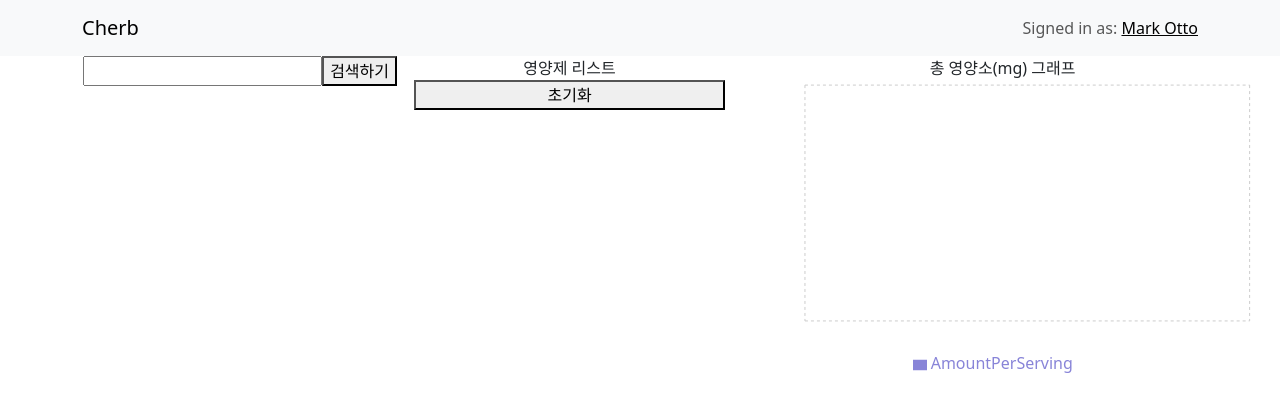
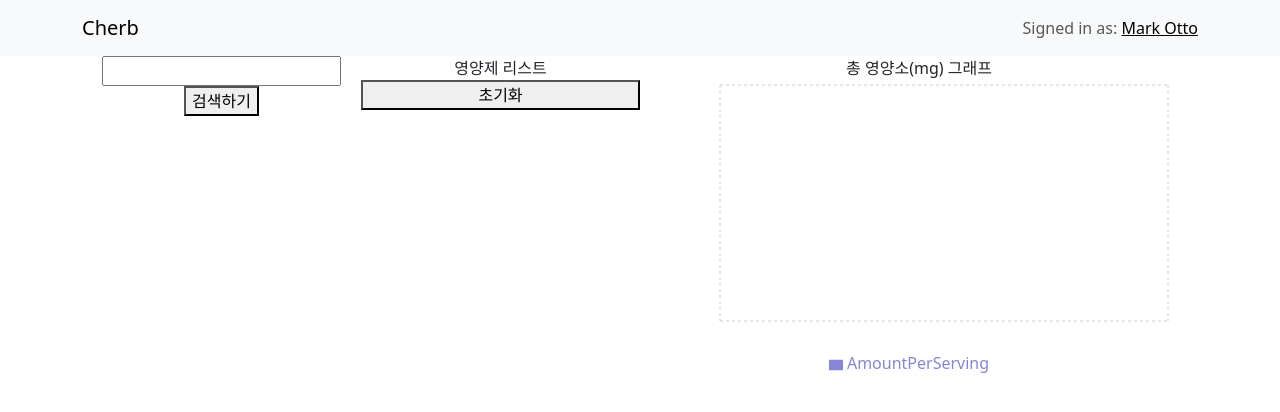
Before and after one commit to swookang77/Cherb, a React (Create React App) app in the folder frontend/: page / in a window 1280 px wide. Shown: the top 412 px of the page. Built offline with nearby package versions, Linux system fonts and the light colour scheme.

Commit message:
fix the problem of components overlapping(.search-vitamin & .picked-vitamin)

```diff
--- a/frontend/src/Combination.css
+++ b/frontend/src/Combination.css
@@ -4,20 +4,19 @@
 }
 
 .search-vitamin{
-  height: 1000px;
+  height: 650px;
   overflow: auto;
-  width: calc(28.33%);
+  width: calc(25%);
 }
 
 .picked-vitamin {
-  position: fixed;
-  left: calc(32.33%);
-  width: calc(24.33%);
+  overflow: auto;
+  left: calc(25%);
+  width: calc(25%);
 }
 
 .graph-vitamin{
-  position: fixed;
-  left: calc(56.66%);
-  width: calc(43.33%);
+  left: calc(50%);
+  width: calc(50%);
   height: 300px;
 }
```
